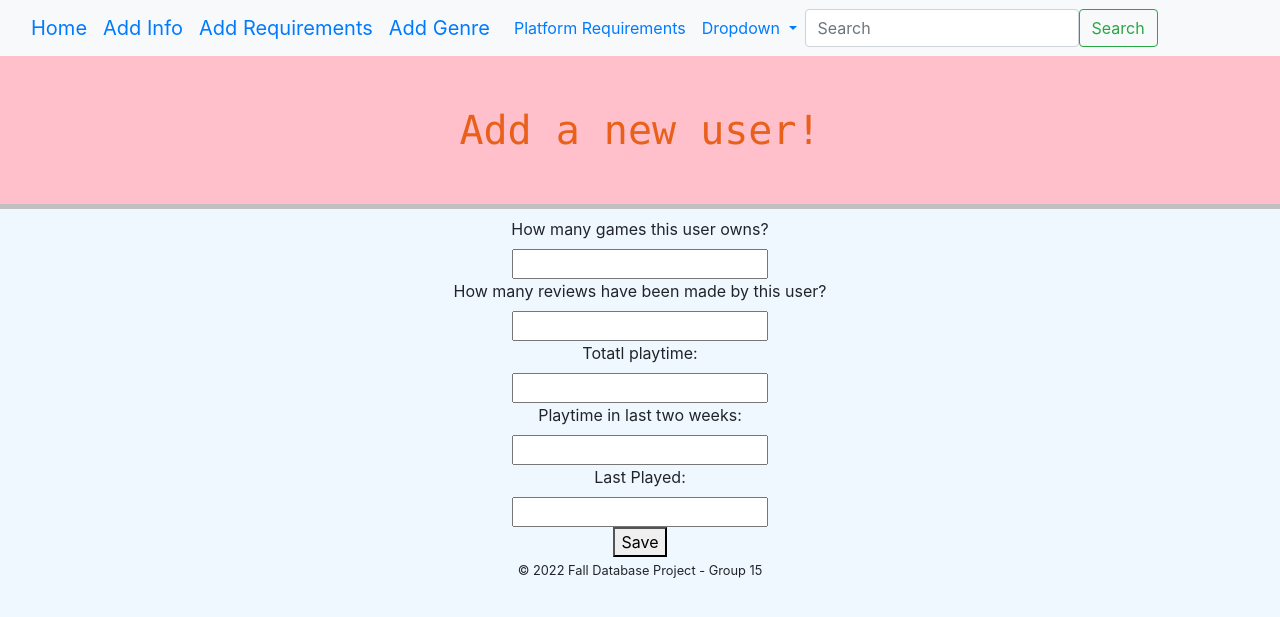
After one commit to itudb2215/itudb2215, a Flask app: template project_flask/templates/author_insert.html in a window 1280 px wide. The commit adds this page. Shown: the top 617 px of the page. Run offline with Flask 2, Linux system fonts and the light colour scheme; the template is opened without the code that fills it, so the values that code supplies are empty; some libraries are stand-ins or nearby versions.

Commit message:
Add insert_review.html and insert_author.html

```diff
--- a/project_flask/database.py
+++ b/project_flask/database.py
@@ -297,7 +297,7 @@ class Database:
     def add_review(self, review): # INSERT method for Reviews table
         cursor = self.connection.cursor()
         i=0
-        query = "SELECT MAX(game_id) FROM Main_Table"
+        query = "SELECT MAX(steam_id) FROM Author"
         cursor.execute(query)
         i = cursor.fetchone()[0]
         i = i+1
@@ -305,6 +305,6 @@ class Database:
         query = "INSERT INTO Author (steam_id) VALUES ('{}')".format(i)
         cursor.execute(query)
         # game id should be valid for this operation
-        query = "INSERT INTO Reviews (review_id, game_id, language, review, timestamp_created, votes_helpful, votes_funny,recommended,author_steam_id) VALUES ('{}', '{}', '{}', '{}', '{}', '{}', '{}', '{}', '{}')".format(i, review.game_id, review.language, review.review, review.timestamp_created, review.votes_helpful, review.votes_funny, review.recommended, review.author_steam_id)
+        query = "INSERT INTO Reviews (review_id, game_id, language, review, timestamp_created, votes_helpful, votes_funny,recommended,author_steam_id) VALUES ('{}', '{}', '{}', '{}', '{}', '{}', '{}', '{}', '{}')".format(review.review_id, review.game_id, review.language, review.review, review.timestamp_created, 0, 0,0,i)
         cursor.execute(query)
         return i
--- a/project_flask/server.py
+++ b/project_flask/server.py
@@ -12,6 +12,8 @@ def create_app(debug=True):
 
     app.add_url_rule("/", view_func=views.home_page)
     app.add_url_rule("/game_insert", view_func=views.game_insert_page, methods=["GET", "POST"])
+    app.add_url_rule("/games/author/author_insert", view_func=views.author_insert_page, methods=["GET", "POST"])
+    app.add_url_rule("/games/review_insert", view_func=views.review_insert_page, methods=["GET", "POST"])
     app.add_url_rule("/games/<game_id>", view_func=views.games_page,methods=["GET", "POST"])
     app.add_url_rule("/price_info/<game_id>", view_func=views.price_info_page)
     app.add_url_rule("/games/requirements/<game_id>", view_func=views.requirements_page)
--- a/project_flask/templates/author.html
+++ b/project_flask/templates/author.html
@@ -14,11 +14,7 @@
 </ul>
 
 
-<div class="btn-group" role="group" aria-label="Basic outlined example">
-  <button type="button" class="btn btn-outline-primary" onclick="location.href='#';">Add</button>
-  <button type="button" class="btn btn-outline-primary" onclick="location.href='#';">Delete</button>
-  <button type="button" class="btn btn-outline-primary" onclick="location.href='#';">Update</button>
-</div>
+<a href="{{ url_for('author_insert_page') }}" class="btn btn-primary btn btn-warning btn-lg" aria-current="page"> Insert a new author</a>
 
 
 
--- /dev/null
+++ b/project_flask/templates/author_insert.html
@@ -0,0 +1,52 @@
+{% extends "layout.html" %}
+{% block title %}Add Author{% endblock %}
+{% block content %}
+    <h1 class="title">Add a new user!</h1>
+
+
+    <form method="POST" name="author_insert_page">
+
+      <div class="field">
+        <label for="title" class="label">How many games this user owns?</label>
+        <div class="control">
+          <input type="text" name="num_games_owned" class="input" />
+        </div>
+      </div>
+
+      <div class="field">
+        <label for="title" class="label">How many reviews have been made by this user? </label>
+        <div class="control">
+          <input type="text" name="num_reviews" class="input" />
+        </div>
+      </div>
+
+      <div class="field">
+        <label for="title" class="label">Totatl playtime:</label>
+        <div class="control">
+          <input type="text" name="playtime_forever" class="input" />
+        </div>
+      </div>
+
+      <div class="field">
+        <label for="title" class="label">Playtime in last two weeks:</label>
+        <div class="control">
+          <input type="text" name="playtime_last_two_weeks" class="input" />
+        </div>
+      </div>
+
+      <div class="field">
+        <label for="title" class="label">Last Played:</label>
+        <div class="control">
+          <input type="text" name="last_played" class="input" />
+        </div>
+      </div>
+
+
+
+      <div class="field is-grouped">
+        <div class="control">
+          <button class="button is-primary is-small">Save</button>
+        </div>
+      </div>
+    </form>
+{% endblock %}
--- a/project_flask/templates/games.html
+++ b/project_flask/templates/games.html
@@ -84,6 +84,8 @@ class="bg-image d-flex justify-content-center align-items-center"
       <p  style="font-size: 15px"> Timestamp Created:{{ review.timestamp_created }}</p>
       <p style="font-size: 15px"> Votes Helpful: {{ review.votes_helpful }} Votes Funny: {{ review.votes_funny }}</p>
       <a href="/games/author/{{review.author_steam_id}}" class="btn btn-info" role="button">Go to author</a>
+      <a href="{{ url_for('review_insert_page') }}" class="btn btn-primary btn btn-warning btn-lg" aria-current="page"> Add a new comment</a>
+
     </div>
     {% endfor %}
     </table>
```
Also changed, not shown: project_flask/templates/review_insert.html (added, +50 -0 lines), project_flask/views.py (+9 -12 lines).
